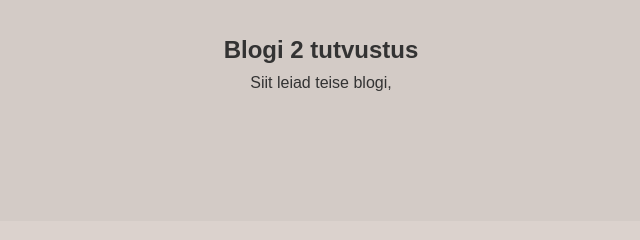
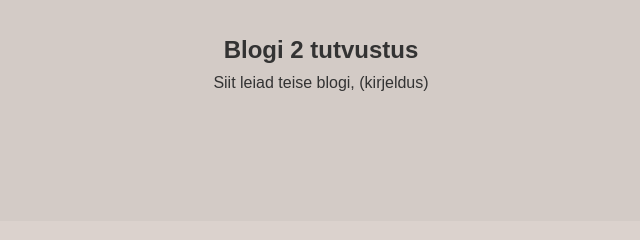
Before and after one commit to opppur/KDjA_Ruhmatoo, a website: page index.html in a window 1280 px wide. Shown: the part 960-1200 px from the top of the page, 461-1101 px from the left. Drawn offline with Linux system fonts and the light colour scheme.

Commit message:
merge test

```diff
--- a/index.html
+++ b/index.html
@@ -47,7 +47,7 @@
         </div>
         <div class="blog-panel-content">
           <h2>Blogi 2 tutvustus</h2>
-          <p>Siit leiad teise blogi,</p>
+          <p>Siit leiad teise blogi, (kirjeldus)</p>
         </div>
       </section>
       <div class="button-row">
```
